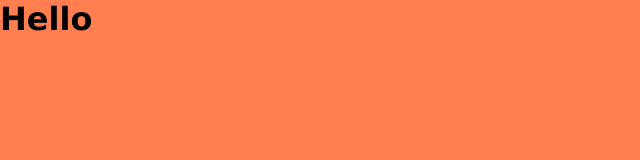
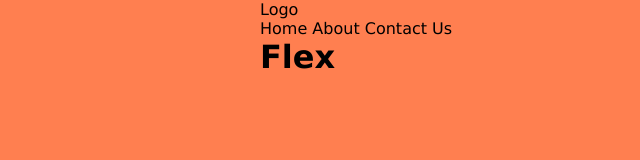
Before and after one commit to edgarasm/HTML10-flex, a plain HTML site: page pr1/index.html in a window 1280 px wide. Shown: the whole page, without its empty margins (0-640 px from the left). Drawn offline with Linux system fonts and the light colour scheme.

Commit message:
header html

```diff
--- a/pr1/index.html
+++ b/pr1/index.html
@@ -9,6 +9,17 @@
     <link rel="stylesheet" href="./style.css" />
   </head>
   <body>
-    <h1>Hello</h1>
+    <header class="header">
+      <div class="container header-flex">
+        <a href="#" class="logo">Logo</a>
+        <nav>
+          <a href="#" class="nav-link">Home</a>
+          <a href="#" class="nav-link">About</a>
+          <a href="#" class="nav-link">Contact Us</a>
+        </nav>
+      </div>
+    </header>
+
+    <div class="container"><h1>Flex</h1></div>
   </body>
 </html>
--- a/pr1/style.css
+++ b/pr1/style.css
@@ -5,3 +5,6 @@ body {
 h1 {
   color: black;
 }
+
+.header-flex {
+}
```
